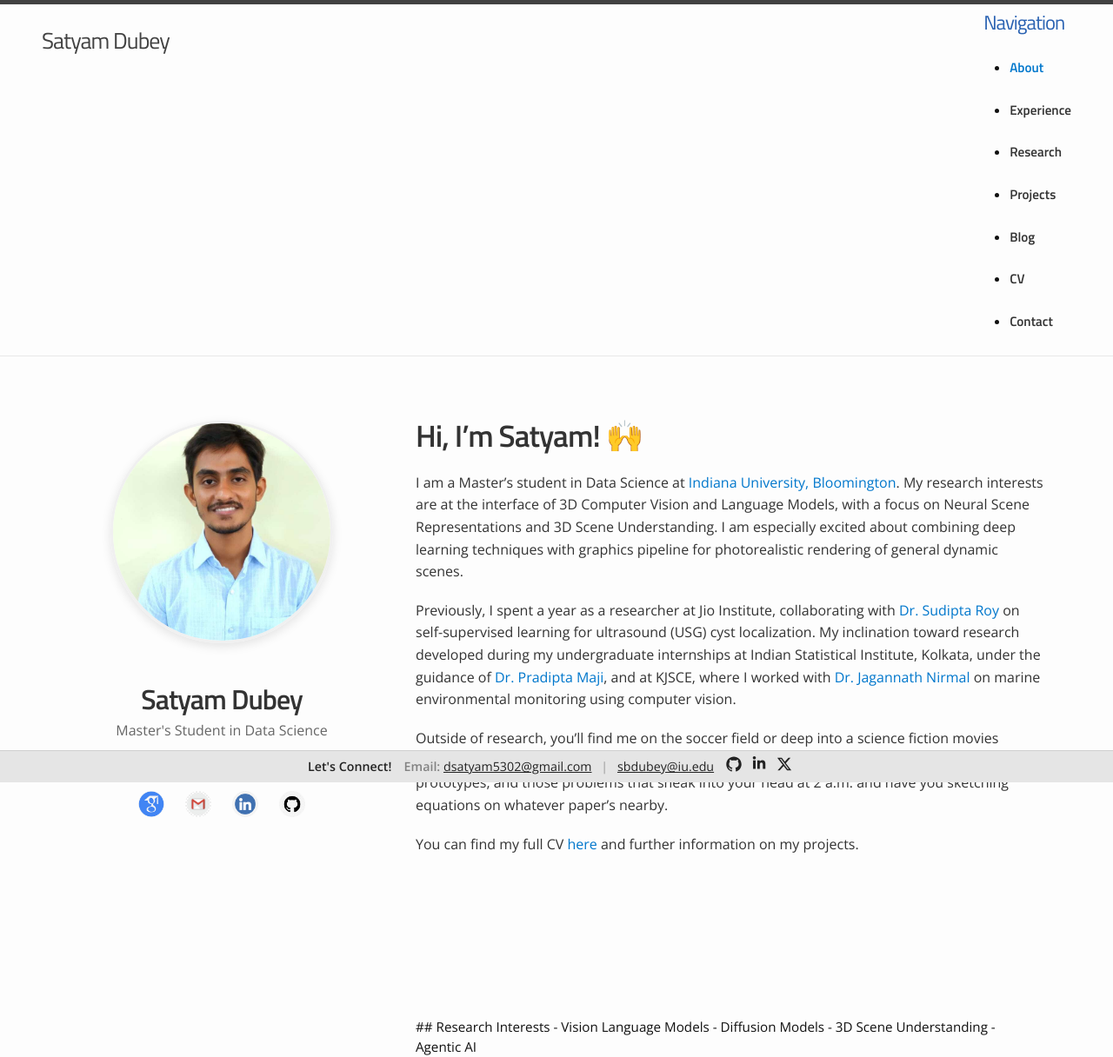
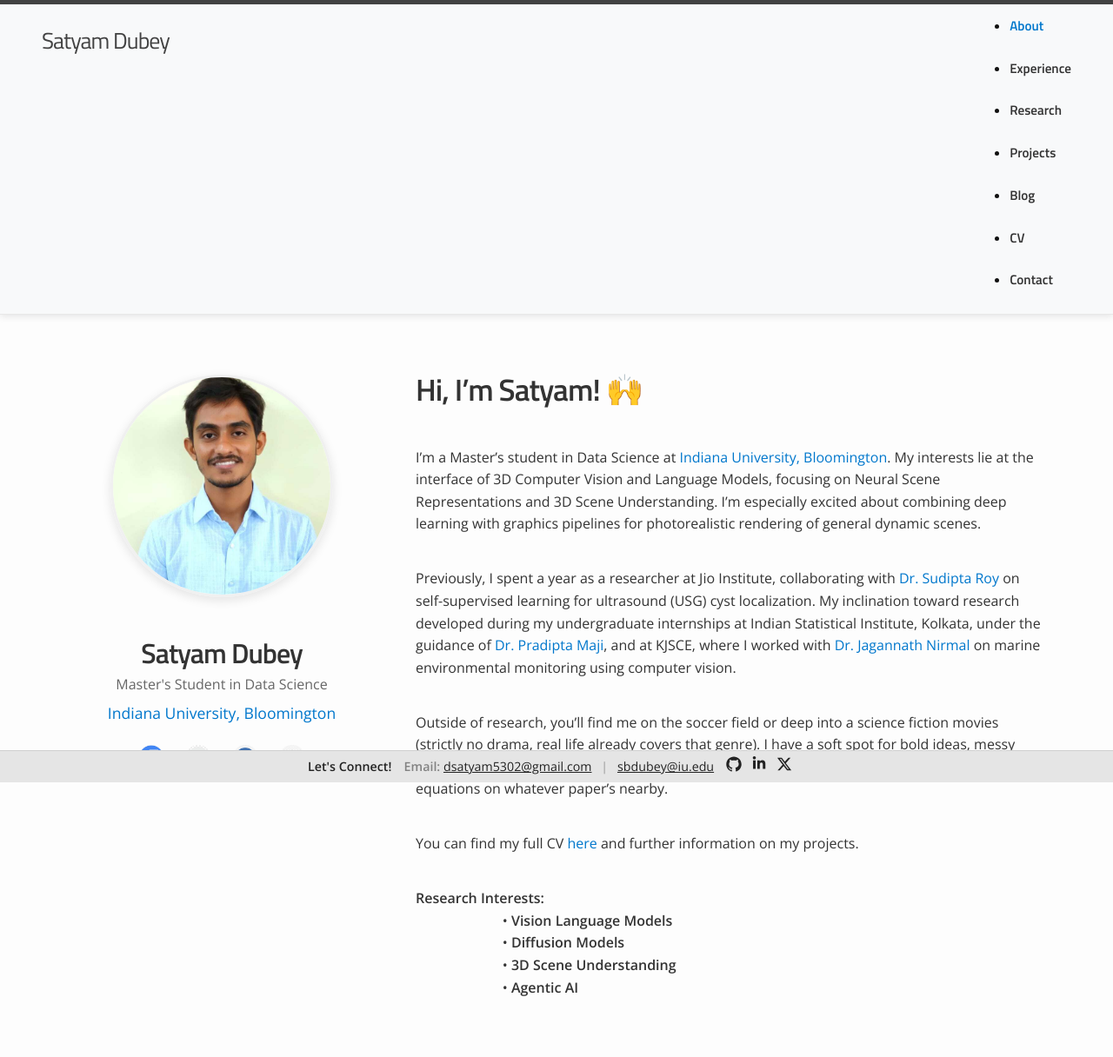
Before and after one commit to dsatyam09/dsatyam09.github.io, a Jekyll site: the page built from index.md, in a window 1280 px wide. Shown: the whole page at 87% size. Built offline with Jekyll 4.4.1, drawn with Linux system fonts in a browser that asks for light colours; after the commit the page ends 1163 px from its top, so only the background shows below that.

Commit message:
lets check

```diff
--- a/_includes/header.html
+++ b/_includes/header.html
@@ -3,7 +3,6 @@
   <div class="wrapper">
 
     <a class="site-title" href="{{ site.baseurl }}/">{{ site.title }}</a>
-
 
     <nav class="site-nav">
 
@@ -15,11 +14,9 @@
         </svg>
       </a>
 
-    <div class="trigger"><h1>Navigation</h1>
-
- 		{% include nav.html  %}
-
-     </div>
+      <div class="trigger">
+        {% include nav.html %}
+      </div>
     </nav>
 
   </div>
--- a/_sass/_about.scss
+++ b/_sass/_about.scss
@@ -5,7 +5,7 @@
 .about-container {
   display: flex;
   gap: 3rem;
-  margin-top: 1.6rem; /* Reduced from 2rem to 1.6rem (0.8X) */
+  margin-top: 1.28rem; /* Reduced from 1.6rem to 1.28rem (0.8X) */
   height: calc(100vh - 120px); /* Make it fit in viewport */
   overflow: hidden; /* Prevent scrolling */
 
@@ -133,7 +133,7 @@
   font-size: 1rem; /* Reduced from 1.1rem */
   line-height: 1.6; /* Reduced from 1.7 */
   color: #333333;
-  margin-bottom: 1.2rem; /* Reduced from 1.5rem */
+  margin-bottom: 0.84rem; /* Reduced from 1.2rem to 0.84rem (0.7X) */
 }
 
 .content-section a {
@@ -175,8 +175,6 @@
   }
 }
 
-/* Remove education section styles as it's being removed */
-
 /* Research interests section - positioned at bottom */
 .research-interests {
   margin-top: auto; /* Push to bottom */
--- a/_sass/_header.scss
+++ b/_sass/_header.scss
@@ -13,6 +13,8 @@
     border-top: 5px solid $grey-color-dark;
     border-bottom: 1px solid $grey-color-light;
     min-height: $spacing-unit * 1.865;
+    background-color: #f8f9fa; /* Greyish color */
+    box-shadow: 0px 2px 8px rgba(0, 0, 0, 0.1);
 
     // Positioning context for the mobile navigation icon
     position: relative;
--- a/index.md
+++ b/index.md
@@ -6,7 +6,7 @@ permalink: /
 
 # Hi, I'm Satyam! 🙌
 
-I am a Master's student in Data Science at [Indiana University, Bloomington](https://www.ri.cmu.edu/). My research interests are at the interface of 3D Computer Vision and Language Models, with a focus on Neural Scene Representations and 3D Scene Understanding. I am especially excited about combining deep learning techniques with graphics pipeline for photorealistic rendering of general dynamic scenes.
+I'm a Master's student in Data Science at [Indiana University, Bloomington](https://luddy.indiana.edu/index.html). My interests lie at the interface of 3D Computer Vision and Language Models, focusing on Neural Scene Representations and 3D Scene Understanding. I'm especially excited about combining deep learning with graphics pipelines for photorealistic rendering of general dynamic scenes.
 
 Previously, I spent a year as a researcher at Jio Institute, collaborating with [Dr. Sudipta Roy](https://sites.google.com/view/a2idsia-at-xyx/sudipta-roy) on self-supervised learning for ultrasound (USG) cyst localization. My inclination toward research developed during my undergraduate internships at Indian Statistical Institute, Kolkata, under the guidance of [Dr. Pradipta Maji](https://www.isical.ac.in/~pmaji/), and at KJSCE, where I worked with [Dr. Jagannath Nirmal](https://www.somaiya.edu/en/view-member/160111/) on marine environmental monitoring using computer vision.
 
@@ -14,11 +14,8 @@ Outside of research, you'll find me on the soccer field or deep into a science f
 
 You can find my full CV [here](/cv/) and further information on my projects.
 
-<div class="research-interests">
-## Research Interests
-
-- Vision Language Models
-- Diffusion Models
-- 3D Scene Understanding
-- Agentic AI
-</div>
+**Research Interests:**<br>
+&nbsp;&nbsp;&nbsp;&nbsp;&nbsp;&nbsp;&nbsp;&nbsp;&nbsp;&nbsp;&nbsp;&nbsp;&nbsp;&nbsp;&nbsp;&nbsp;&nbsp;&nbsp;&nbsp;&nbsp;&nbsp;&nbsp;&nbsp;&nbsp;• <strong>Vision Language Models</strong><br>
+&nbsp;&nbsp;&nbsp;&nbsp;&nbsp;&nbsp;&nbsp;&nbsp;&nbsp;&nbsp;&nbsp;&nbsp;&nbsp;&nbsp;&nbsp;&nbsp;&nbsp;&nbsp;&nbsp;&nbsp;&nbsp;&nbsp;&nbsp;&nbsp;• <strong>Diffusion Models</strong><br>
+&nbsp;&nbsp;&nbsp;&nbsp;&nbsp;&nbsp;&nbsp;&nbsp;&nbsp;&nbsp;&nbsp;&nbsp;&nbsp;&nbsp;&nbsp;&nbsp;&nbsp;&nbsp;&nbsp;&nbsp;&nbsp;&nbsp;&nbsp;&nbsp;• <strong>3D Scene Understanding</strong><br>
+&nbsp;&nbsp;&nbsp;&nbsp;&nbsp;&nbsp;&nbsp;&nbsp;&nbsp;&nbsp;&nbsp;&nbsp;&nbsp;&nbsp;&nbsp;&nbsp;&nbsp;&nbsp;&nbsp;&nbsp;&nbsp;&nbsp;&nbsp;&nbsp;• <strong>Agentic AI</strong>
```
